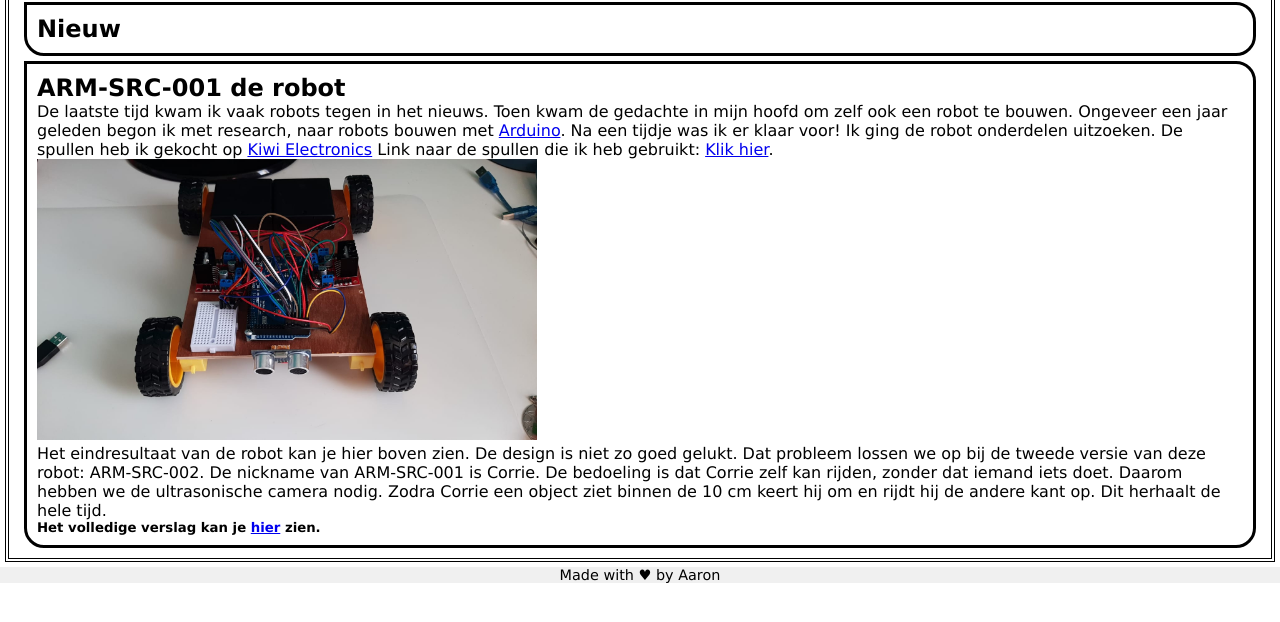
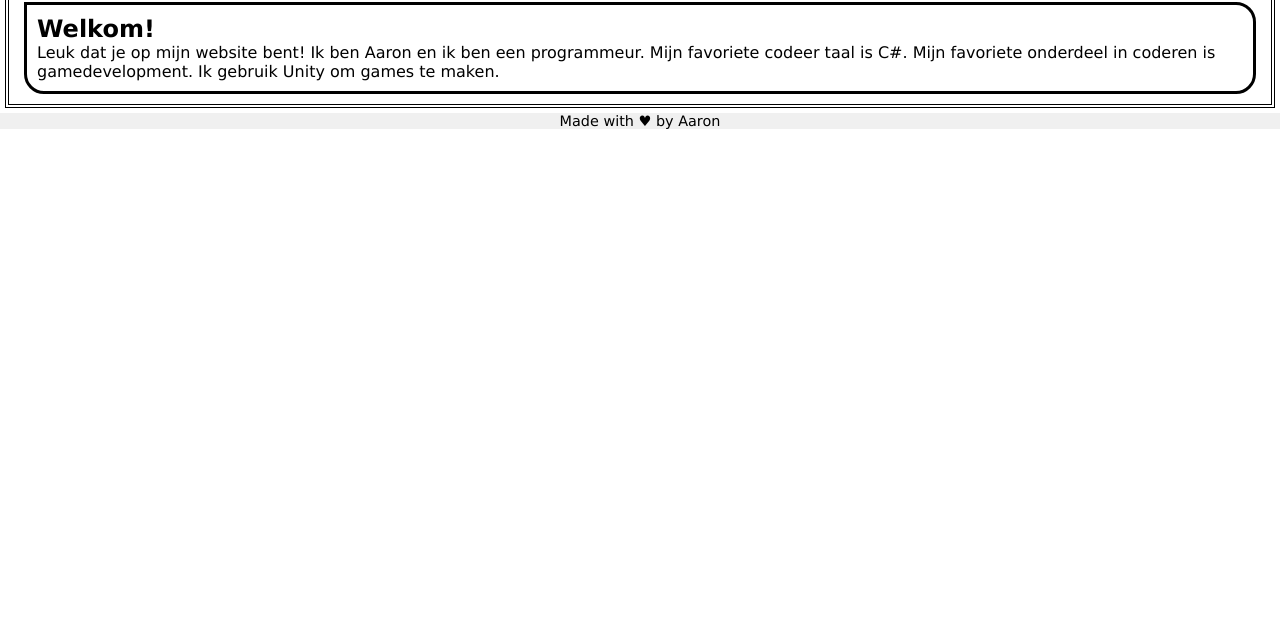
Before and after one commit to AaronThePro2/HTMLCSS2, a plain HTML site: page index.html in a window 1280 px wide. Shown: the part 98-720 px from the top of the page. Drawn offline with Linux system fonts and the light colour scheme.

Commit message:
Index pagina bijgewerkt

```diff
--- a/index.html
+++ b/index.html
@@ -29,27 +29,11 @@
         <section>
             <h1>Hoofdpagina</h1>
             <article>
-                <h2>Nieuw</h2>
-            </article>
-            <article>
-                <h2>ARM-SRC-001 de robot</h2>
-                <p>
-                    De laatste tijd kwam ik vaak robots tegen in het nieuws.
-                    Toen kwam de gedachte in mijn hoofd om zelf ook een robot te bouwen. Ongeveer een jaar geleden begon ik met research,
-                    naar robots bouwen met <a href="https://www.arduino.cc/">Arduino</a>.
-                    Na een tijdje was ik er klaar voor! Ik ging de robot onderdelen uitzoeken.
-                    De spullen heb ik gekocht op <a href="https://www.kiwi-electronics.nl/">Kiwi Electronics</a>
-                    Link naar de spullen die ik heb gebruikt: <a href="DOCUMENTS/ARM-SRC-001/Gebruikte-items-lijst-ARM-SRC-001.docx" download="" class="a.links">Klik hier</a>.
-
+                <h2>Welkom!</h2>
+                <p>Leuk dat je op mijn website bent! Ik ben Aaron en ik ben een programmeur.
+                    Mijn favoriete codeer taal is C#. Mijn favoriete onderdeel in coderen is gamedevelopment.
+                    Ik gebruik Unity om games te maken.
                 </p>
-                <img src="IMAGES/ROBOTS/ARM-SRC-001/ARM-SRC-001.jpeg" class="image" alt="Een robot" width="500">
-                <p>
-                    Het eindresultaat van de robot kan je hier boven zien. De design is niet zo goed gelukt. Dat probleem lossen we op bij de
-                    tweede versie van deze robot: ARM-SRC-002. De nickname van ARM-SRC-001 is Corrie. De bedoeling is dat Corrie zelf kan rijden,
-                    zonder dat iemand iets doet. Daarom hebben we de ultrasonische camera nodig. Zodra Corrie een object ziet binnen de 10 cm keert hij om
-                    en rijdt hij de andere kant op. Dit herhaalt de hele tijd.
-                </p>
-                <h5>Het volledige verslag kan je <a href="projecten.html">hier</a> zien.</h5>
             </article>
 
         </section>
```
